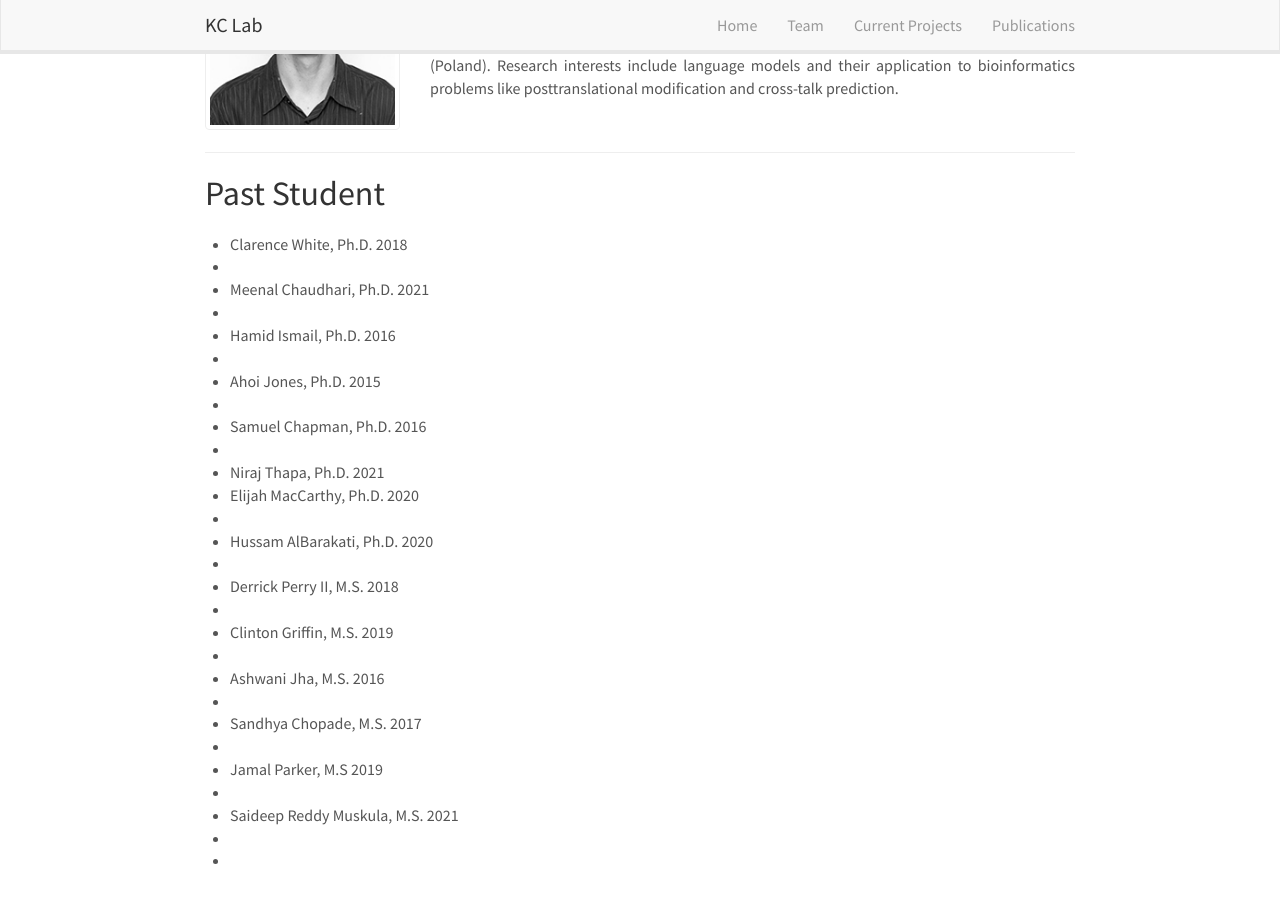
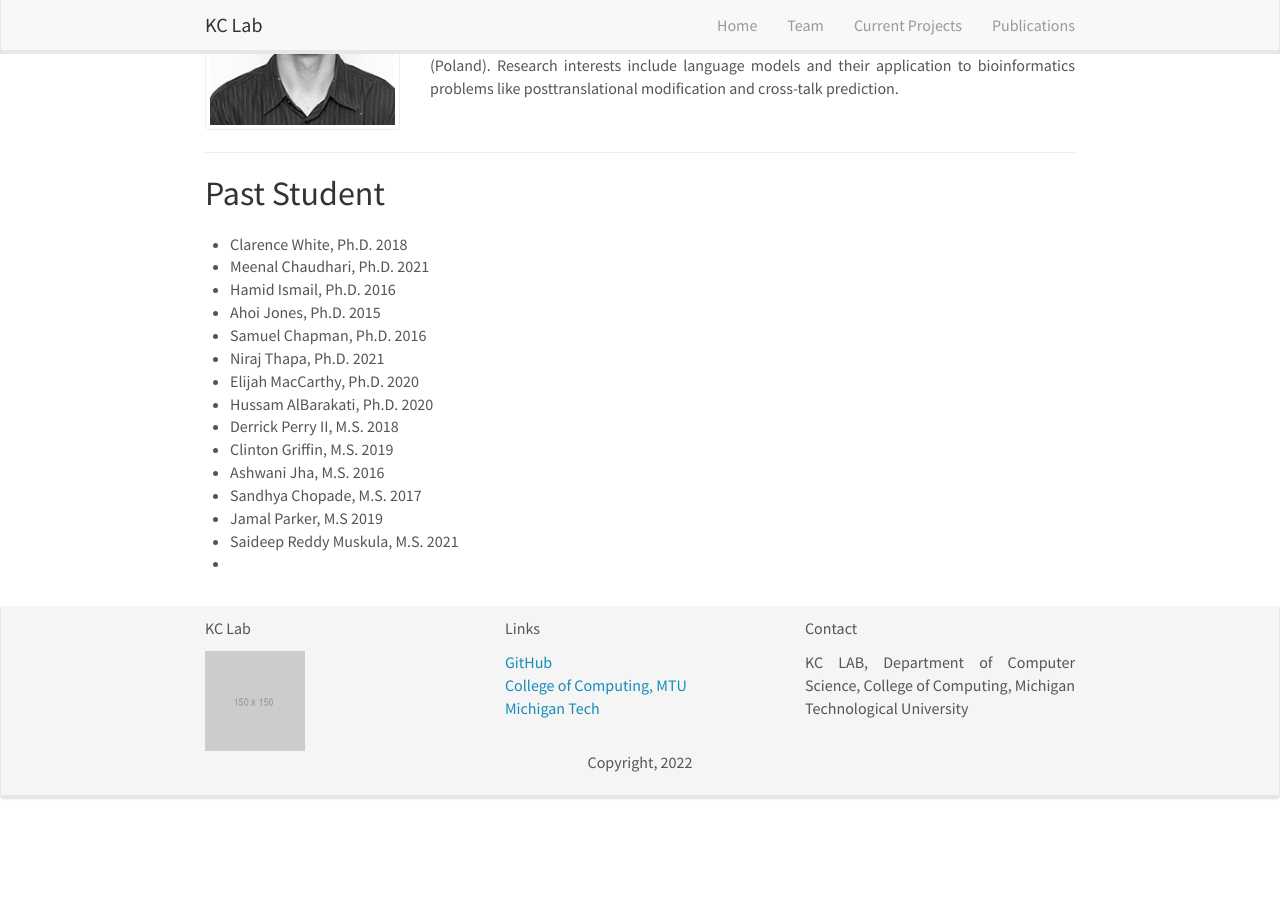
Before and after one commit to pawelparker/KCLabMTU.github.io, a Jekyll site: the page built from _pages/team/index.html, in a window 1280 px wide and 900 px high, scrolled down 2984 px. Built offline with Jekyll 4.4.1, drawn with Linux system fonts in a browser that asks for light colours; nearby versions of some CDN libraries; after the commit the page ends 3805 px from its top, so only the background shows below that.

```diff
--- a/_pages/team/index.html
+++ b/_pages/team/index.html
@@ -262,20 +262,20 @@ He also has several years of experience as a software engineer in the software d
 <div class="card team-member-card">
     <div class="row mt-3">
         <ul>
-            <li>Clarence White, Ph.D. 2018<li>
-            <li>Meenal Chaudhari, Ph.D. 2021<li>
-            <li>Hamid Ismail, Ph.D. 2016<li>
-            <li>Ahoi Jones, Ph.D. 2015<li>
-            <li>Samuel Chapman, Ph.D. 2016<li>
-            <li>Niraj Thapa, Ph.D. 2021</li>
-            <li>Elijah MacCarthy, Ph.D. 2020<li>
-            <li>Hussam AlBarakati, Ph.D. 2020<li>
-            <li>Derrick Perry II, M.S. 2018<li>
-            <li>Clinton Griffin, M.S. 2019<li>
-            <li>Ashwani Jha, M.S. 2016<li>
-            <li>Sandhya Chopade, M.S. 2017<li>
-            <li>Jamal Parker, M.S 2019<li>
-            <li>Saideep Reddy Muskula, M.S. 2021<li>
+            <li>Clarence White, Ph.D. 2018
+            <li>Meenal Chaudhari, Ph.D. 2021
+            <li>Hamid Ismail, Ph.D. 2016
+            <li>Ahoi Jones, Ph.D. 2015
+            <li>Samuel Chapman, Ph.D. 2016
+            <li>Niraj Thapa, Ph.D. 2021
+            <li>Elijah MacCarthy, Ph.D. 2020
+            <li>Hussam AlBarakati, Ph.D. 2020
+            <li>Derrick Perry II, M.S. 2018
+            <li>Clinton Griffin, M.S. 2019
+            <li>Ashwani Jha, M.S. 2016
+            <li>Sandhya Chopade, M.S. 2017
+            <li>Jamal Parker, M.S 2019
+            <li>Saideep Reddy Muskula, M.S. 2021
             <li>
 
         </ul>
```
